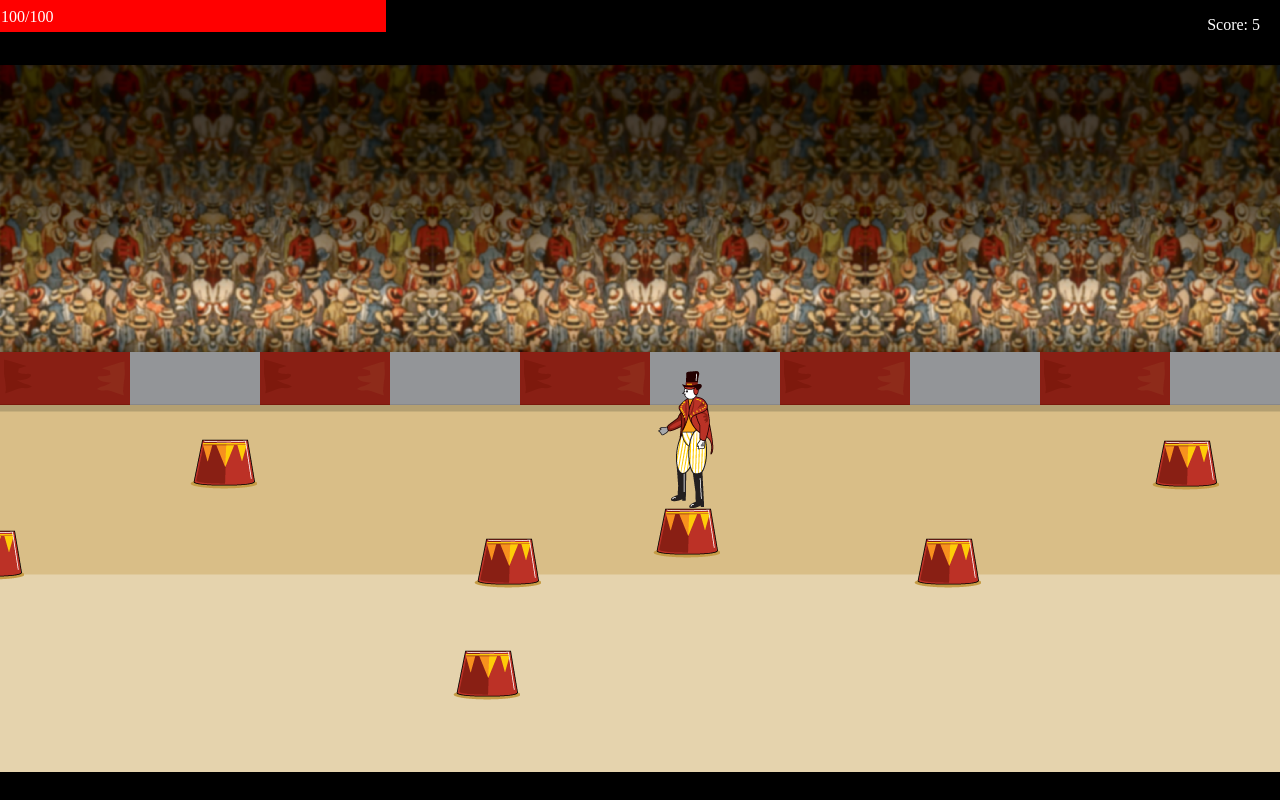
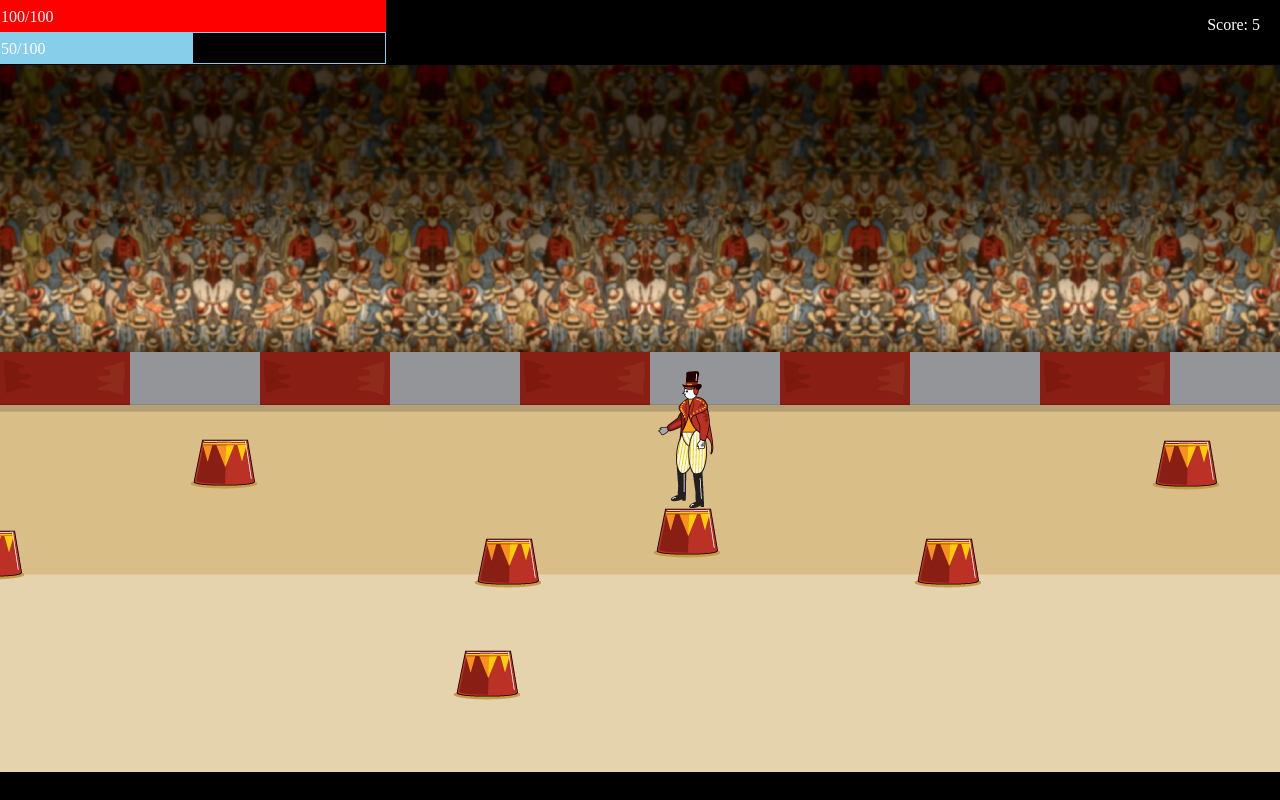
Before and after one commit to I3uckwheat/attack-of-the-clowns, a website built with webpack: page index.html in a window 1280 px wide. Both pictures are taken after a click on the button "Start". Shown: the top 800 px of the page. Built offline with nearby package versions, Linux system fonts and the light colour scheme.

Commit message:
Add strength bar. Fix heal past 100.

```diff
--- a/index.html
+++ b/index.html
@@ -30,6 +30,11 @@
       <div>
       </div>
     </div>
+    <div id="player-strength">
+      <p><span id='strength-points'>50</span>/100</p>
+      <div>
+      </div>
+    </div>
   </div>
   <div id="playableArea"></div>
   <div id="background"></div>
--- a/src/index.js
+++ b/src/index.js
@@ -8,6 +8,8 @@ import background from "./scripts/Background";
 const gameField = document.querySelector('#game');
 const healthBar = document.querySelector('#player-health div');
 const healthBarText = document.querySelector('#health-points');
+const strengthBar = document.querySelector('#player-strength div');
+const strengthBarText = document.querySelector('#strength-points');
 const score = document.querySelector('#score');
 const restartButton = document.querySelector('#play-again');
 
@@ -83,6 +85,9 @@ function update() {
       game.movePlayer('right');
     }
 
+    strengthBar.style.width = player.strength + '%';
+    strengthBarText.innerText = player.strength;
+
     game.update();
   }
 }
--- a/src/scripts/Character.js
+++ b/src/scripts/Character.js
@@ -17,7 +17,7 @@ class Character extends Entity {
     this.direction = 'right';
 
     this.health = 100;
-    this.strength = 55;
+    this.strength = 50;
     this.dead = false;
 
     this.attackCooldown = 700;
@@ -70,6 +70,7 @@ class Character extends Entity {
           if ((Math.abs(dx) < 100 && Math.abs(dy) < 40) &&
             (dx < 0 && this.direction === 'right' || dx > 0 && this.direction === 'left')) {
             if(opponent.takeHit(this.strength) === 'killed') {
+              (this.strength + 5 <= 100) ? this.strength += 5 : this.strength = 100;
               result.kills++;
             } else {
               result.hits++;
--- a/src/scripts/Player.js
+++ b/src/scripts/Player.js
@@ -11,10 +11,10 @@ class Player extends Character {
 
     setInterval(() => {
       if(this.health < 100 && !this.dead && this.healDelayIterations < 0) {
-        this.health += 5;
+        (this.health + 5 <= 100) ? this.health += 5 : this.health = 100;
         this.healthChanged();
+        (this.strength - 1 >= 0) ? this.strength-- : this.strength = 0;
       }
-
       this.healDelayIterations--;
     }, 1000)
   }
```
Also changed, not shown: dist/main.js, dist/style.css.
